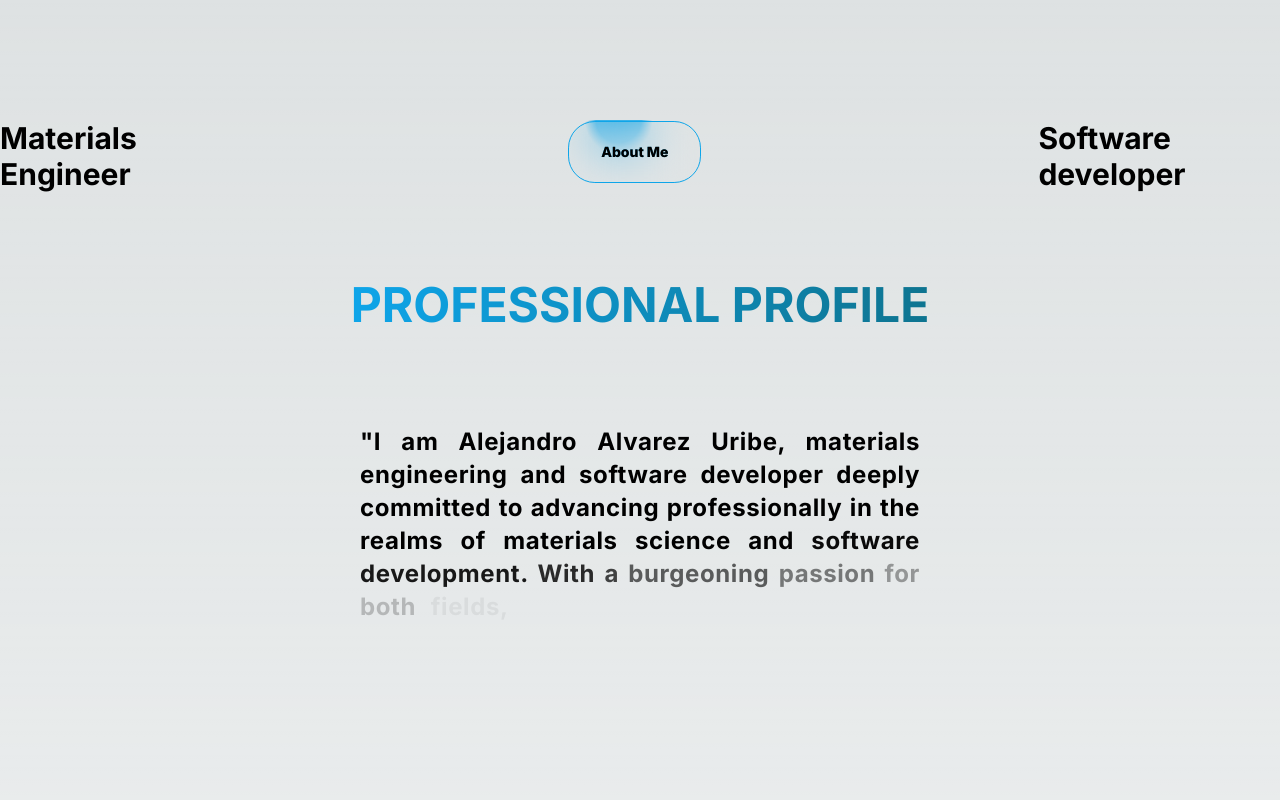
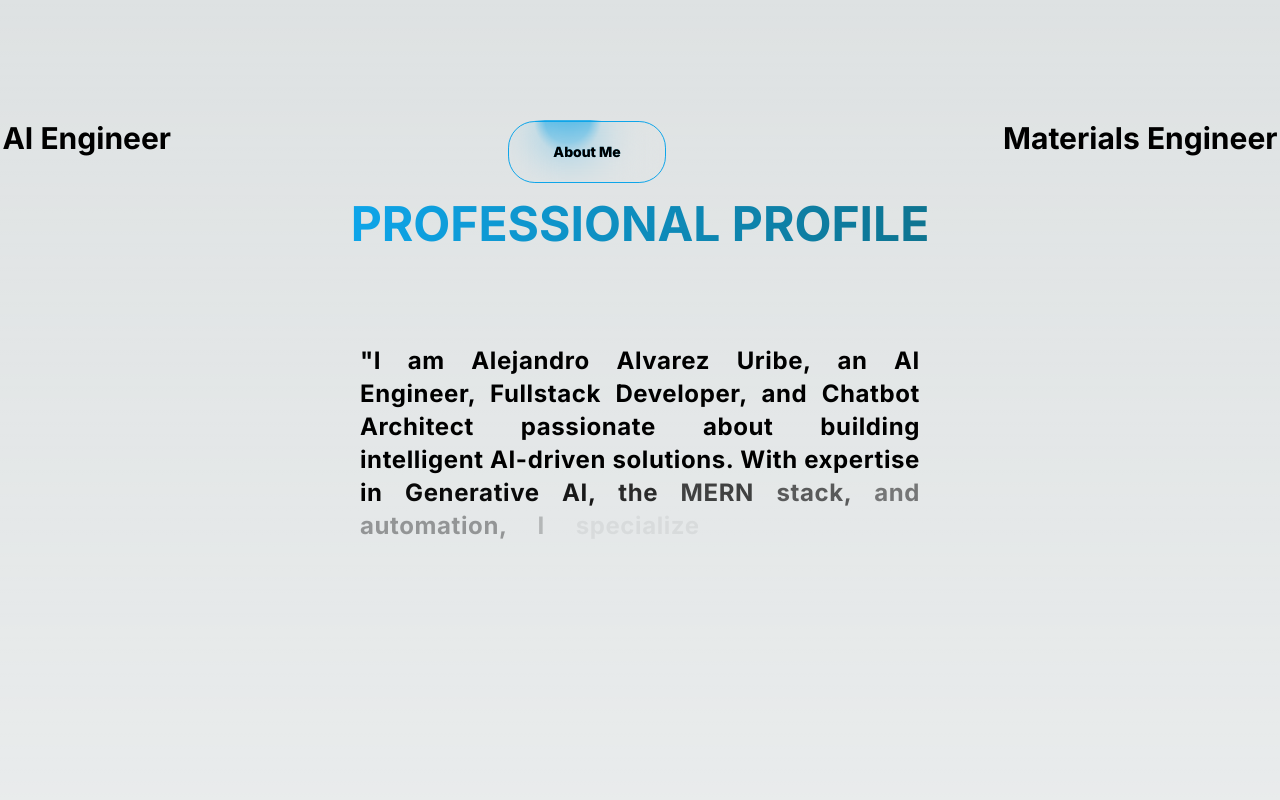
Before and after one commit to Alejou343/portfolio, a Next.js app: page / in a window 1280 px wide. Shown: the part 600-1400 px from the top of the page. Built offline with nearby package versions, Linux system fonts and the light colour scheme.

Commit message:
Update: UI Portfolio

```diff
--- a/src/components/Abstract/index.tsx
+++ b/src/components/Abstract/index.tsx
@@ -2,12 +2,9 @@
 import React from 'react'
 import { TextGenerateEffect } from "../ui/text-generate-effect";
 
-const words = `"I am Alejandro Alvarez Uribe, materials engineering and software developer deeply committed to advancing
-professionally in the realms of materials science and software development. With a burgeoning passion for both fields,
-I bring 6 months of hands-on experience in materials alongside an additional 10 months of dedicated work as a software developer.
-Eager to immerse myself in diverse learning experiences that serve as catalysts for my industrial proficiency,
-I thrive on acquiring new skills and honing them to perfection. Explore my portfolio to witness the fusion of innovation,
-expertise, and relentless pursuit of excellence".`
+const words = `"I am Alejandro Alvarez Uribe, an AI Engineer, Fullstack Developer, and Chatbot Architect passionate about building intelligent AI-driven solutions. With expertise in Generative AI, the MERN stack, and automation, I specialize in developing scalable applications, AI chatbots, and workflow optimization tools that enhance efficiency and user experience.
+With a strong foundation in backend architecture, API development, and cloud technologies, I have successfully led projects that integrate AI into business operations, automating processes and improving decision-making. I thrive in dynamic environments, continuously expanding my knowledge to drive innovation and impact.
+Explore my portfolio to see how AI, automation, and software development come together to shape the future of technology. 🚀"`
 
 const index = () => {
     return (
--- a/src/components/Button/index.tsx
+++ b/src/components/Button/index.tsx
@@ -16,7 +16,7 @@ const Index = () => {
       </ModalGeneral>}
       <div className="flex md:justify-between justify-center md:mt-[5rem] gap-[21rem]">
         <h1 className="text-3xl md:block hidden font-bold">
-          Materials Engineer
+          AI Engineer
         </h1>
         <Button
         onClick={() => setOpenModal(true)}
@@ -28,7 +28,7 @@ const Index = () => {
           About Me
         </Button>
         <h1 className="text-3xl md:block hidden font-bold">
-          Software developer
+          Materials Engineer
         </h1>
       </div>
     </>
```
Also changed, not shown: 1 other file (tests, documents, lock files or other folders).
